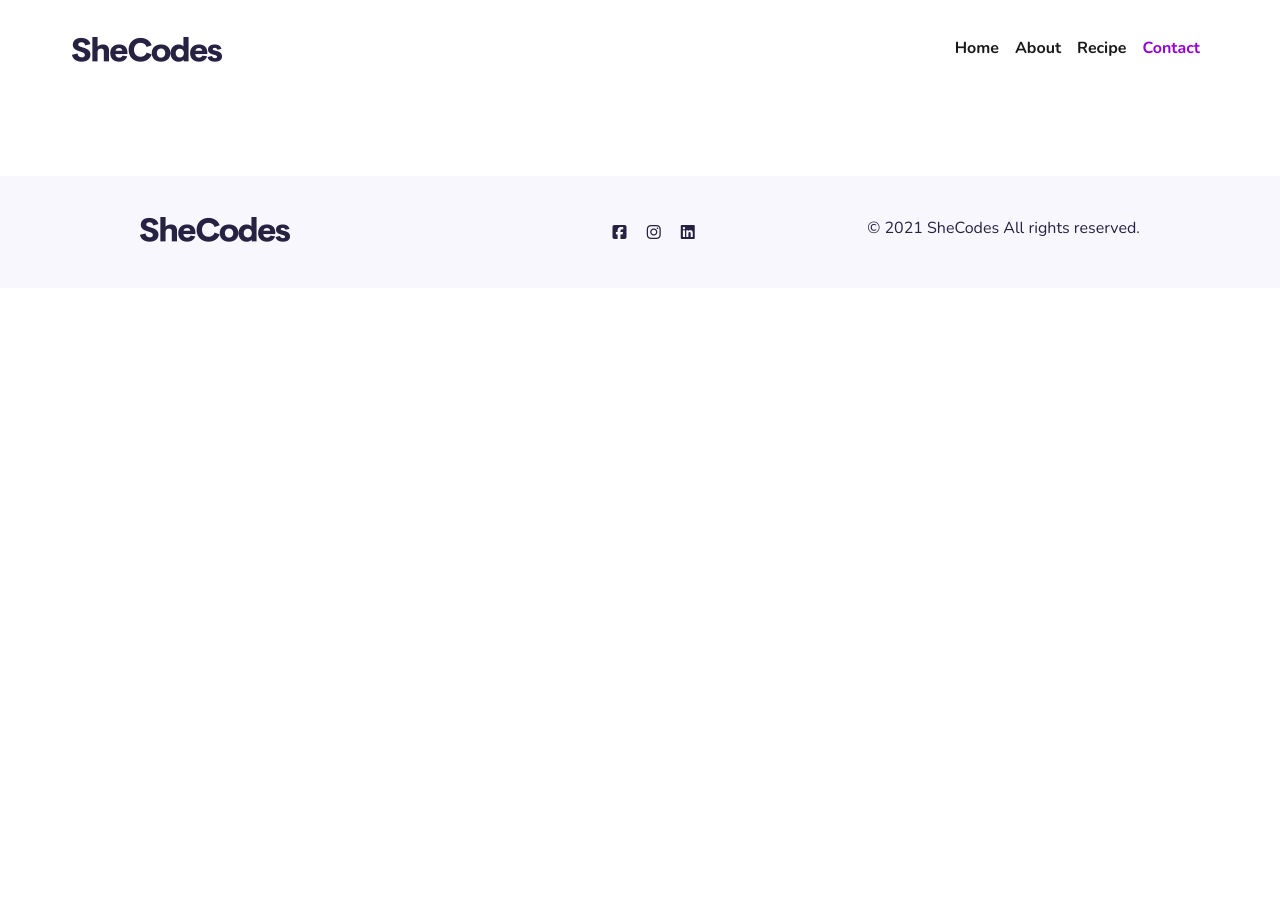
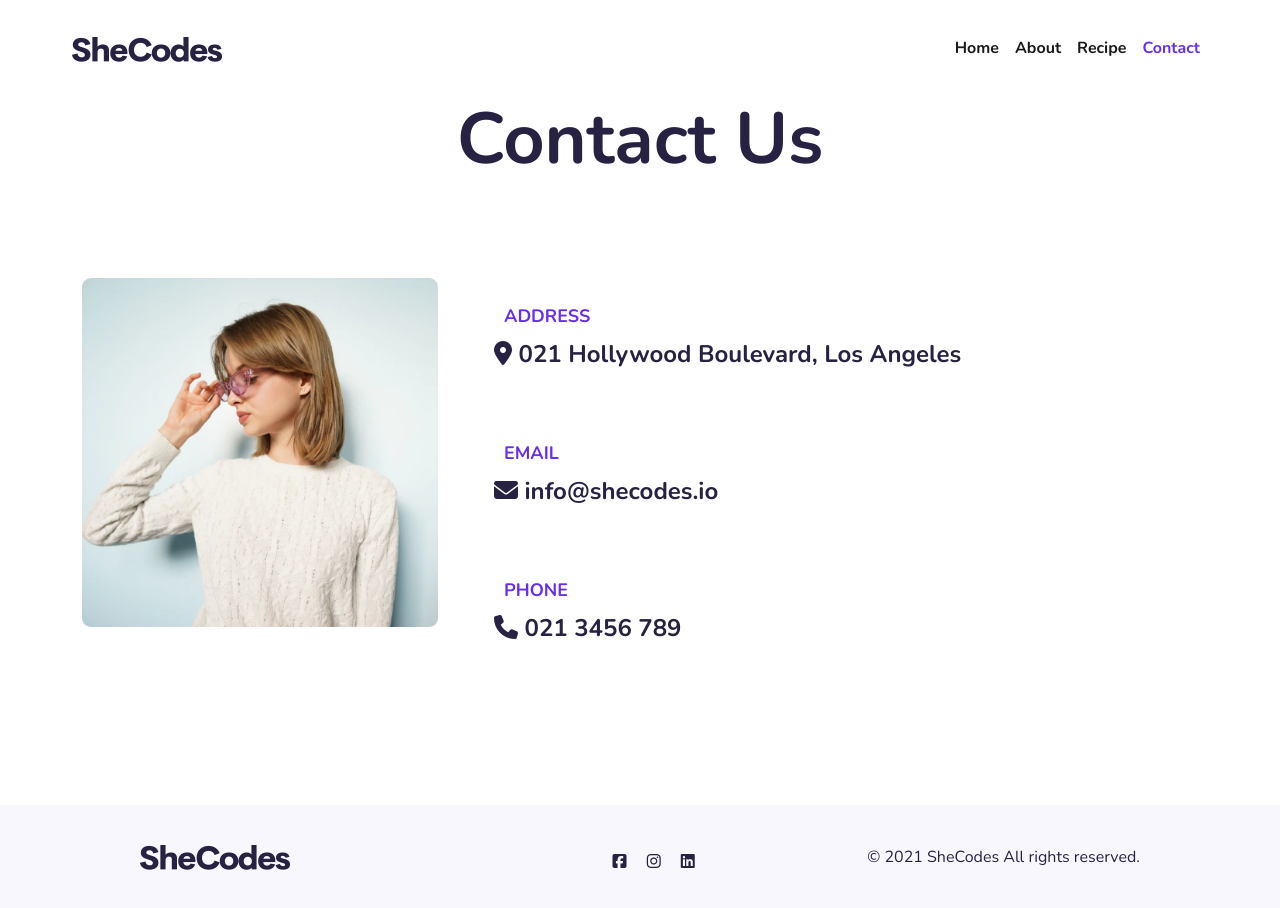
Before and after one commit to marta0220/culinary-project, a plain HTML site: page contact.html in a window 1280 px wide. Before the commit the page ends 800 px from the top, so only its background shows below. Drawn offline with nearby package versions, Linux system fonts and the light colour scheme.

Commit message:
Made contact-page

```diff
--- a/contact.html
+++ b/contact.html
@@ -76,6 +76,28 @@
         </div>
       </div>
     </nav>
+    <h1 class="text-center mb-5 pb-5">Contact Us</h1>
+    <div class="container about-section">
+      <div class="row">
+        <div class="col-sm-4"> <img src="/img/contact/shelley.png" alt="shelley" class="img-fluid"/> </div>
+        <div class="col-sm-8">
+          <ul>
+            <li>
+              <div class="contact-recources">Address</div>
+              <h2><i class="fa-solid fa-location-dot"></i> 021 Hollywood Boulevard, Los Angeles</h2>
+            </li>
+            <li>
+              <div class="contact-recources">Email</div>
+              <h2><i class="fa-solid fa-envelope"></i> info@shecodes.io</h2>
+            </li>
+            <li>
+              <div class="contact-recources">Phone</div>
+              <h2><i class="fa-solid fa-phone"></i> 021 3456 789</h2>
+            </li>
+          </ul>
+        </div>
+      </div>
+    </div>
     <footer>
       <div class="d-flex justify-content-between">
         <div class="footer-logo">
--- a/styles/style.css
+++ b/styles/style.css
@@ -1,6 +1,6 @@
 :root {
   --default-text-color: #272142;
-  --accent-color: darkviolet;
+  --accent-color: #662eed;
   --step-color: #f65282;
   --background-color: #f9f7fe;
 }
@@ -31,6 +31,8 @@ body {
 h1 {
   font-size: 72px;
   font-weight: bold;
+}
+h1 .homepage {
   padding: 47px 150px 0 150px;
 }
 h2 {
@@ -39,9 +41,23 @@ h2 {
   margin: 0 350px;
   padding-bottom: 46px;
 }
+.about-section h2 {
+  margin: 0;
+}
+ul {
+  list-style-type: none;
+}
 p {
   font-size: 28px;
   font-weight: bold;
+}
+.contact-recources {
+  color: var(--accent-color);
+  text-transform: uppercase;
+  font-size: 18px;
+  font-weight: bold;
+  padding: 10px;
+  margin-top: 15px;
 }
 
 .recepies {
```
Also changed, not shown: index.html (+1 -1 lines), img/contact/shelley.png (added), 1 other file.
